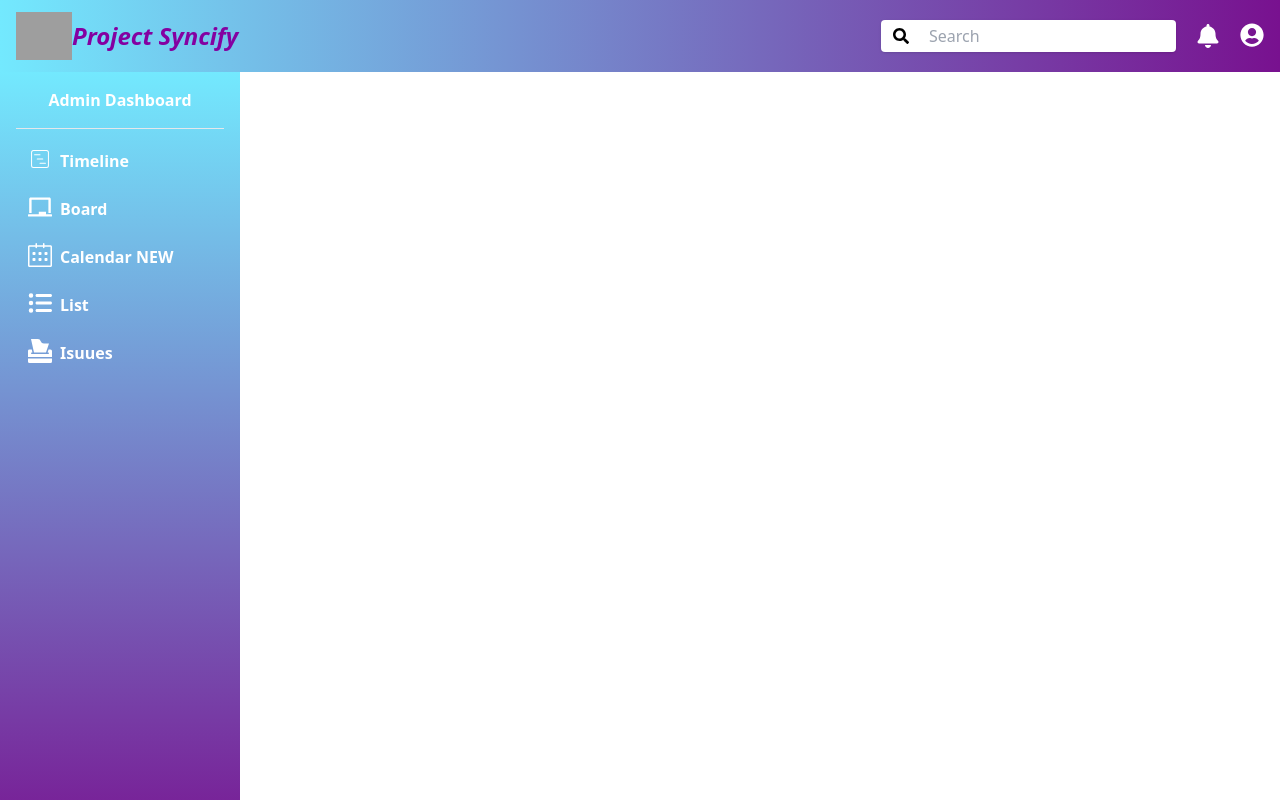
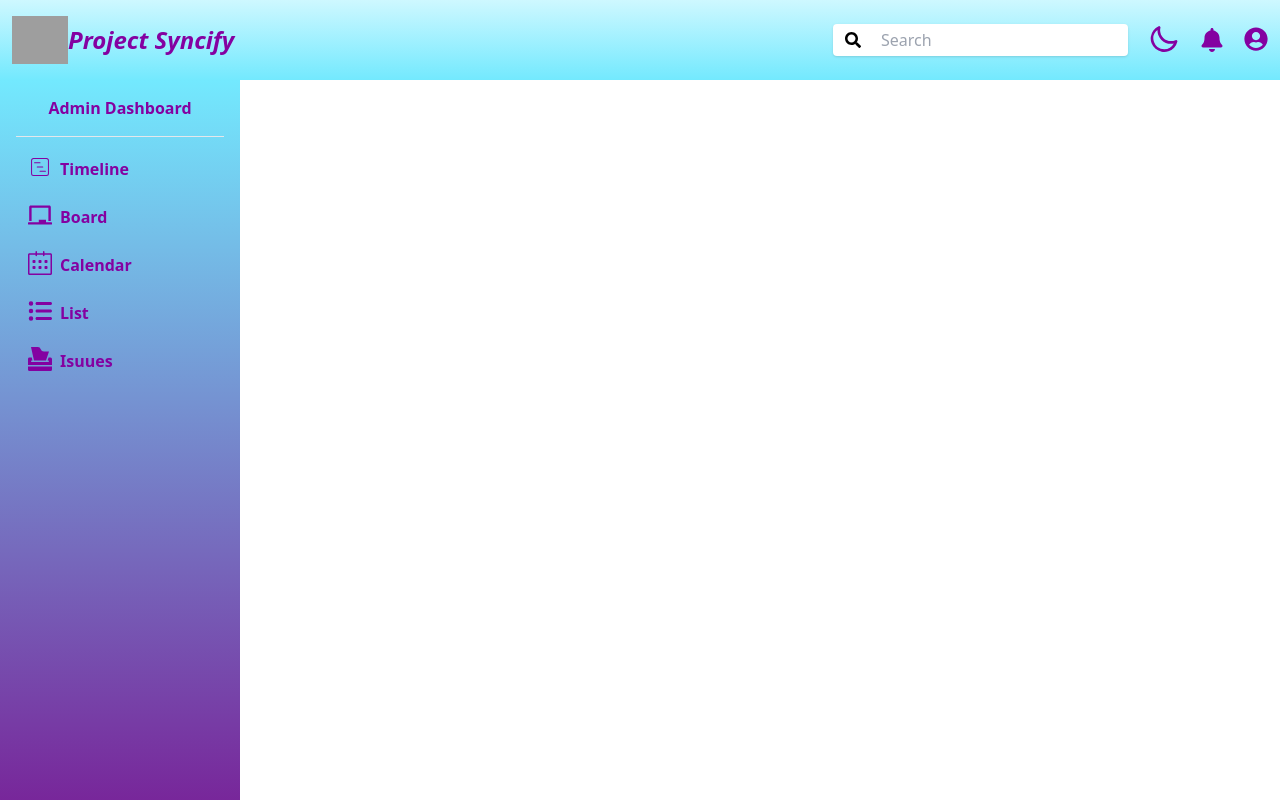
Before and after one commit to TechBuilderTeam/Project-Syncify, a React (Vite) app: page /dashboard in a window 1280 px wide. Built offline with nearby package versions, Linux system fonts and the light colour scheme; grey boxes are pictures that could not be loaded.

Commit message:
some changes in the dashbooard

```diff
--- a/src/components/Pages/Dashboard/Dashboard.jsx
+++ b/src/components/Pages/Dashboard/Dashboard.jsx
@@ -1,8 +1,19 @@
-import React from 'react';
+import { useEffect, useState } from 'react';
 import Navbar from './Navbar';
 import Sidebar from './Sidebar';
 
 const Dashboard = ({sidebarToggle, setSidebarToggle}) => {
+    const [theme, setTheme] = useState("light");
+    useEffect(() => {
+        if (theme === "dark") {
+            document.documentElement.classList.add("dark");
+        } else {
+            document.documentElement.classList.remove("dark");
+        }
+    }, [theme]);
+    const handleThemeChange = () => {
+        setTheme(theme === "dark" ? "light" : "dark");
+    }
     return (
         // <div className={`${sidebarToggle ? "" : "ml-64"} w-full`}>
         //     <Navbar
@@ -11,8 +22,8 @@
 
         // </div>
 
-        <div>
-            <Navbar/>
+        <div className='bg-white dark:bg-black text-[#8401A1] dark:text-[#73e9fe]'>
+            <Navbar handleThemeChange={handleThemeChange}/>
             <Sidebar/>
         </div>
     );
--- a/src/components/Pages/Dashboard/Navbar.jsx
+++ b/src/components/Pages/Dashboard/Navbar.jsx
@@ -1,31 +1,43 @@
-import React from 'react';
-import { FaBars, FaBell, FaSearch, FaUserCircle } from 'react-icons/fa';
 
-const Navbar = ({sidebarToggle, setSidebarToggle}) => {
+import { FaBell, FaSearch, FaUserCircle } from 'react-icons/fa';
+
+const Navbar = ({ sidebarToggle, setSidebarToggle, handleThemeChange }) => {
     return (
-        <nav className='bg-gradient-to-r from-[#73e9fe] to-[#78118f] px-4 py-3 flex justify-between bg-white dark:bg-black text-[#8401A1] dark:text-[#73e9fe]'>
+        <nav className='flex justify-between items-center gap-10  backdrop-filter backdrop-blur-3xl  w-full h-20 px-3 bg-gradient-to-t from-[#73e9fe] dark:from-[#8401A1] to-[#cef8ff] dark:to-[#140518]'>
             <div className='flex items-center text-xl'>
-                    <a href="/">
-                        <img src={"https://i.ibb.co/T4FSNsb/Justlogo.png"} className="w-14 h-12 text-[#8401A1] dark:text-[#73e9fe]" alt="logo" />
-                    </a>
-                    <a href="/">
+                <a href="/">
+                    <img src={"https://i.ibb.co/T4FSNsb/Justlogo.png"} className="w-14 h-12 " alt="logo" />
+                </a>
+                <a href="/">
                     <h1 className="text-2xl  font-bold italic ">Project Syncify</h1>
-                    </a>
+                </a>
             </div>
 
             <div className='flex items-center gap-x-5'>
                 <div className='relative md:w-65'>
                     <span className='relative md:absolute inset-y-0 left-0 flex items-center pl-2'>
-                        <button className='p-1 focus:outline-none text-white md:text-black'><FaSearch/></button>
+                        <button className='p-1 focus:outline-none  md:text-black'><FaSearch /></button>
                     </span>
-                    <input type="text" className='w-full px-4 py-1 pl-12 rounded shadow outline-none hidden md:block' placeholder='Search'/>
+                    <input type="text" className='w-full px-4 py-1 pl-12 rounded shadow outline-none hidden md:block' placeholder='Search' />
+                </div>
+                <div className='mt-1'>
+                    <label className="swap swap-rotate ">
+
+                        <input type="checkbox" onChange={handleThemeChange} />
+
+                        <svg className="swap-on fill-current w-6 h-6 md:w-8 md:h-8 text-[#8401A1] dark:text-[#73e9fe]" xmlns="http://www.w3.org/2000/svg" viewBox="0 0 24 24"><path d="M5.64,17l-.71.71a1,1,0,0,0,0,1.41,1,1,0,0,0,1.41,0l.71-.71A1,1,0,0,0,5.64,17ZM5,12a1,1,0,0,0-1-1H3a1,1,0,0,0,0,2H4A1,1,0,0,0,5,12Zm7-7a1,1,0,0,0,1-1V3a1,1,0,0,0-2,0V4A1,1,0,0,0,12,5ZM5.64,7.05a1,1,0,0,0,.7.29,1,1,0,0,0,.71-.29,1,1,0,0,0,0-1.41l-.71-.71A1,1,0,0,0,4.93,6.34Zm12,.29a1,1,0,0,0,.7-.29l.71-.71a1,1,0,1,0-1.41-1.41L17,5.64a1,1,0,0,0,0,1.41A1,1,0,0,0,17.66,7.34ZM21,11H20a1,1,0,0,0,0,2h1a1,1,0,0,0,0-2Zm-9,8a1,1,0,0,0-1,1v1a1,1,0,0,0,2,0V20A1,1,0,0,0,12,19ZM18.36,17A1,1,0,0,0,17,18.36l.71.71a1,1,0,0,0,1.41,0,1,1,0,0,0,0-1.41ZM12,6.5A5.5,5.5,0,1,0,17.5,12,5.51,5.51,0,0,0,12,6.5Zm0,9A3.5,3.5,0,1,1,15.5,12,3.5,3.5,0,0,1,12,15.5Z" /></svg>
+
+                        {/* moon icon */}
+                        <svg className="swap-off fill-current w-6 h-6 md:w-8 md:h-8 text-[#8401A1] dark:text-[#73e9fe]" xmlns="http://www.w3.org/2000/svg" viewBox="0 0 24 24"><path d="M21.64,13a1,1,0,0,0-1.05-.14,8.05,8.05,0,0,1-3.37.73A8.15,8.15,0,0,1,9.08,5.49a8.59,8.59,0,0,1,.25-2A1,1,0,0,0,8,2.36,10.14,10.14,0,1,0,22,14.05,1,1,0,0,0,21.64,13Zm-9.5,6.69A8.14,8.14,0,0,1,7.08,5.22v.27A10.15,10.15,0,0,0,17.22,15.63a9.79,9.79,0,0,0,2.1-.22A8.11,8.11,0,0,1,12.14,19.73Z" /></svg>
+
+                    </label>
                 </div>
 
-                <div className='text-white'><FaBell className='w-6 h-6'/></div>
+                <div className=''><FaBell className='w-6 h-6 ' /></div>
 
                 <div className='relative'>
-                    <button className='text-white group '>
-                        <FaUserCircle className='w-6 h-6 mt-1'/>
+                    <button className=' group '>
+                        <FaUserCircle className='w-6 h-6 mt-1' />
                         <div className='z-10 absolute hidden bg-white rounded-lg shadow w-32 group-focus:block top-full right-0'>
                             <ul className='py-2 text-sm text-gray-950'>
                                 <li><a href="">Profile</a></li>
--- a/src/components/Pages/Dashboard/Sidebar.jsx
+++ b/src/components/Pages/Dashboard/Sidebar.jsx
@@ -1,47 +1,48 @@
-import React from 'react';
+
 import Dashboard from './Dashboard';
-import {FaBoxTissue,FaChalkboard, FaPoll} from 'react-icons/fa';
+import {FaBoxTissue,FaChalkboard} from 'react-icons/fa';
 import { CiViewTimeline } from "react-icons/ci";
 import { SlCalender } from "react-icons/sl";
 import { FaListUl } from "react-icons/fa6";
+import { Link } from 'react-router-dom';
 
 const Sidebar = ({sidebarToggle}) => {
     return (
-        <div className={`${sidebarToggle ? "hidden" : "block"} w-30 md:w-60 bg-gradient-to-b from-[#73e9fe] to-[#78118f] fixed h-full px-4 py-2`}>
+        <div className={`${sidebarToggle ? "hidden" : "block"} w-30 md:w-60 bg-gradient-to-b from-[#73e9fe] dark:from-[#8401A1] to-[#78118f] dark:to-[#73e9fe] fixed h-full px-4 py-2`}>
             <div className='my-2 mb-4'>
-                <h1 className='text-2x text-white font-bold text-center'>Admin Dashboard</h1>
+                <h1 className='text-2x  font-bold text-center'>Admin Dashboard</h1>
             </div>
             <hr />
-            <ul className='mt-3 text-white font-bold'>
-                <li className='mb-2 rounded hover:shadow hover:bg-blue-500 py-2'>
-                    <a href="" className='px-3'>
+            <ul className='mt-3  font-bold'>
+                <li className='mb-2 rounded hover:shadow  py-2'>
+                    <Link to="" className='px-3'>
                        <CiViewTimeline className='inline-block w-6 h-6 mr-2 -mt-2'/>
                        Timeline
-                    </a>
+                    </Link>
                 </li>
-                <li className='mb-2 rounded hover:shadow hover:bg-blue-500 py-2'>
-                    <a href="" className='px-3'>
+                <li className='mb-2 rounded hover:shadow  py-2'>
+                    <Link to="" className='px-3'>
                        <FaChalkboard className='inline-block w-6 h-6 mr-2 -mt-2'/>
                        Board
-                    </a>
+                    </Link>
                 </li>
-                <li className='mb-2 rounded hover:shadow hover:bg-blue-500 py-2'>
-                    <a href="" className='px-3'>
+                <li className='mb-2 rounded hover:shadow  py-2'>
+                    <Link to="" className='px-3'>
                        <SlCalender className='inline-block w-6 h-6 mr-2 -mt-2'/>
-                       Calendar <span>NEW</span>
-                    </a>
+                       Calendar
+                    </Link>
                 </li>
-                <li className='mb-2 rounded hover:shadow hover:bg-blue-500 py-2'>
-                    <a href="" className='px-3'>
+                <li className='mb-2 rounded hover:shadow  py-2'>
+                    <Link to="" className='px-3'>
                        <FaListUl className='inline-block w-6 h-6 mr-2 -mt-2'/>
                        List
-                    </a>
+                    </Link>
                 </li>
-                <li className='mb-2 rounded hover:shadow hover:bg-blue-500 py-2'>
-                    <a href="" className='px-3'>
+                <li className='mb-2 rounded hover:shadow  py-2'>
+                    <Link to="" className='px-3'>
                        <FaBoxTissue className='inline-block w-6 h-6 mr-2 -mt-2'/>
                        Isuues
-                    </a>
+                    </Link>
                 </li>
             </ul>
         </div>
--- a/src/pages/shared/Navbar.jsx
+++ b/src/pages/shared/Navbar.jsx
@@ -96,7 +96,7 @@
         <div className=" mx-auto sm:max-w-xl md:max-w-full lg:max-w-screen-xl p-4 "  >
             <div className="flex justify-between items-center gap-10  backdrop-filter backdrop-blur-3xl mb-10 fixed top-0 left-0 z-50 w-full h-20 px-6">
 
-                <div className="hidden md:flex justify-between items-center w-full">
+                <div className="hidden lg:flex justify-between items-center w-full">
                     {/** logo and name section */}
                     <div className="w-1/4 flex justify-start items-center text-[#8401A1] dark:text-[#73e9fe]" >
                         <a href="/">
@@ -137,8 +137,9 @@
 
 
                 {/** toggle bar button */}
-                <div className="flex justify-between items-center gap-32 md:hidden" >
-                    <div className=" flex justify-start items-center text-[#8401A1] dark:text-[#73e9fe]" >
+                <div className="flex lg:hidden w-full">
+                    <div className="flex justify-between items-center w-full" >
+                        <div className=" flex  text-[#8401A1] dark:text-[#73e9fe]" >
                             <a href="/">
                                 <img src={"https://i.ibb.co/T4FSNsb/Justlogo.png"} className="w-14 h-12 text-[#8401A1] dark:text-[#73e9fe]" alt="logo" />
                             </a>
@@ -178,6 +179,8 @@
 
                     </div>
 
+                </div>
+
 
 
             </div>
```
Lines whose indentation alone changed are shown as unchanged.
